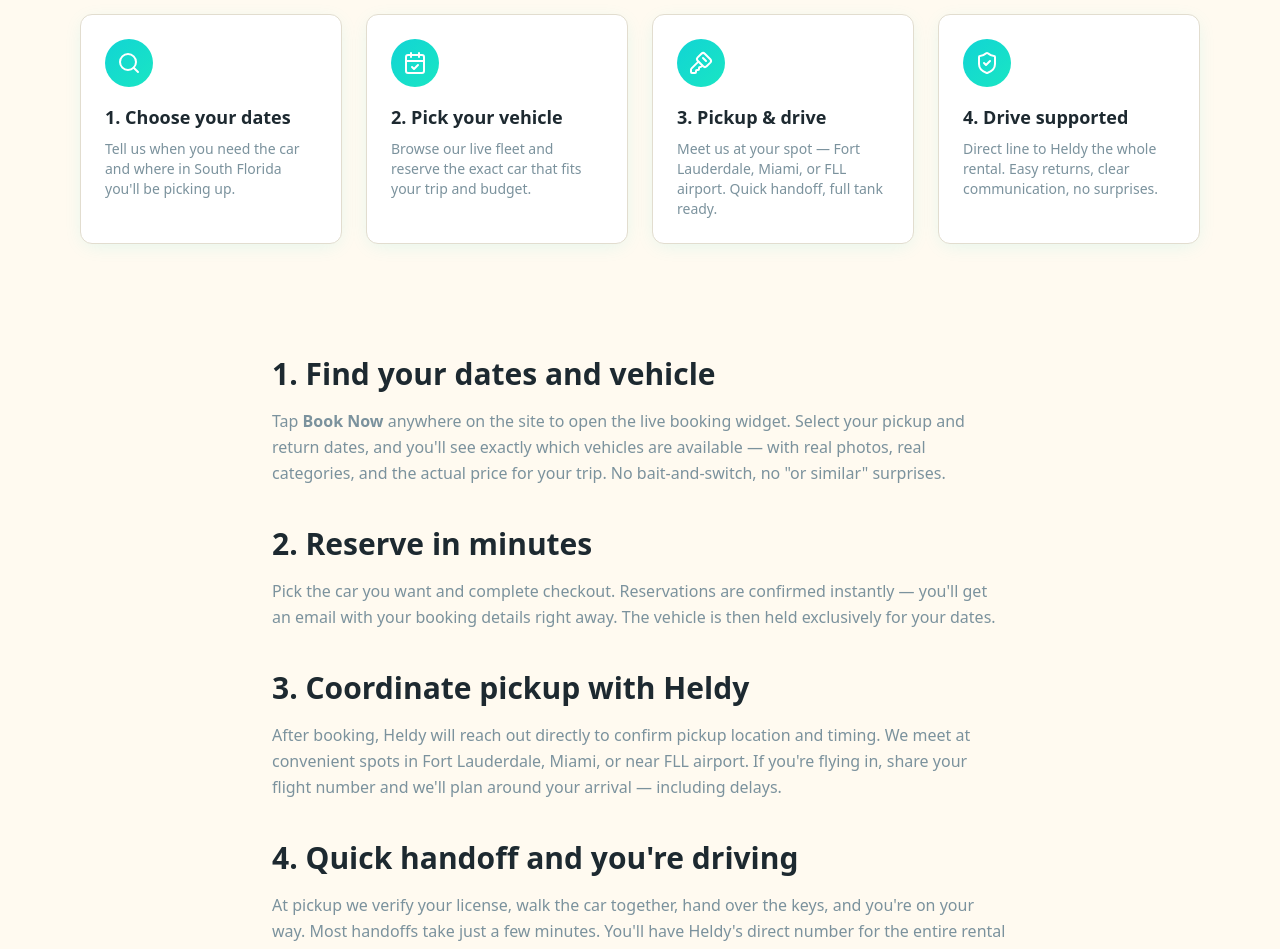
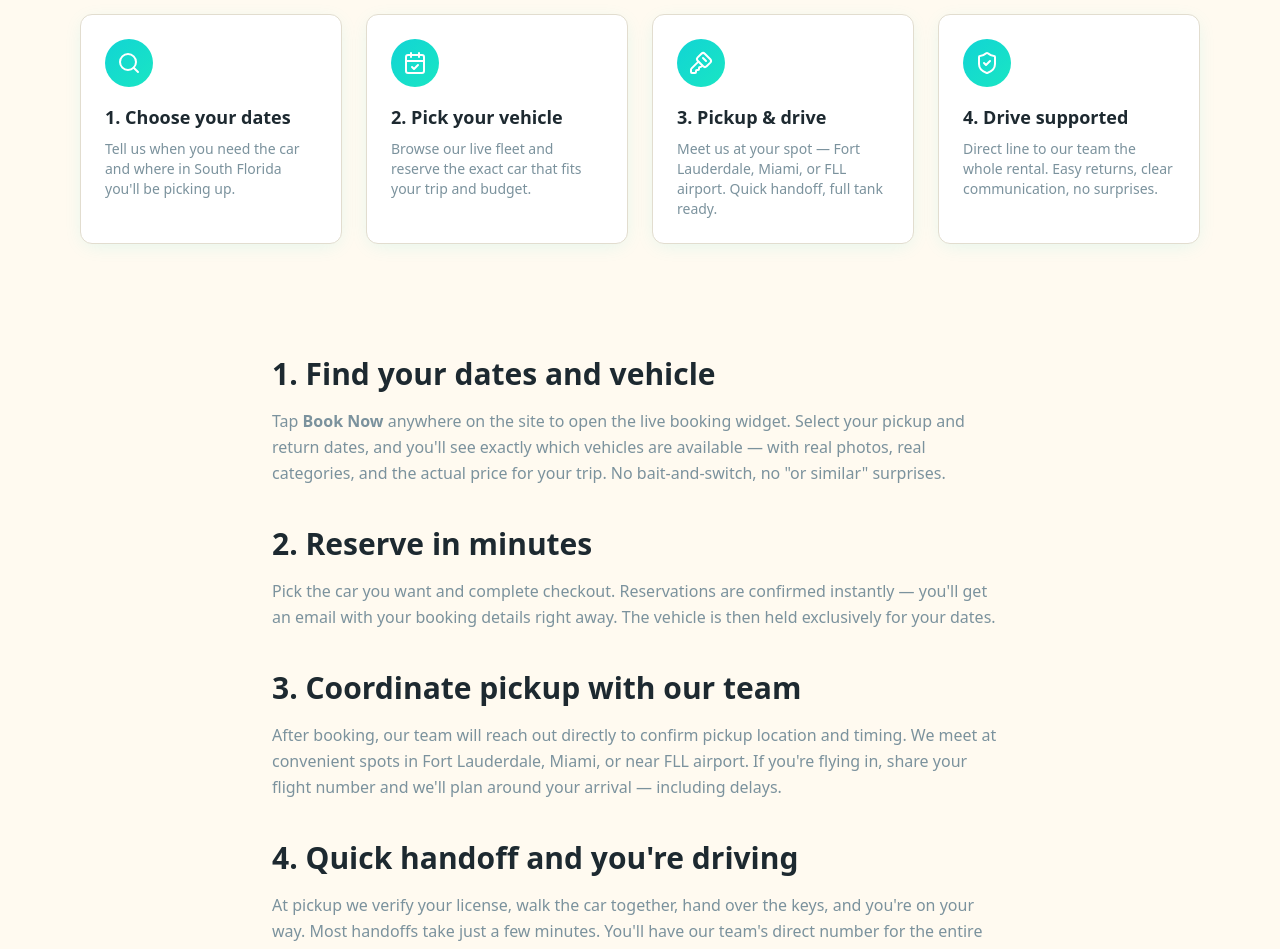
Before and after one commit to andrewheldy/rentwithheldy-07f92d39, a React (Vite) app: page /how-it-works in a window 1280 px wide. Shown: the part 460-1409 px from the top of the page. Built offline with nearby package versions, Linux system fonts and the light colour scheme.

Commit message:
Changes
Co-authored-by: andrewheldy <252666964+andrewheldy@users.noreply.github.com>

```diff
--- a/src/components/HowItWorksSteps.tsx
+++ b/src/components/HowItWorksSteps.tsx
@@ -19,7 +19,7 @@ const STEPS = [
   {
     icon: ShieldCheck,
     title: "4. Drive supported",
-    body: "Direct line to Heldy the whole rental. Easy returns, clear communication, no surprises.",
+    body: "Direct line to our team the whole rental. Easy returns, clear communication, no surprises.",
   },
 ];
 
--- a/src/pages/FLLAirport.tsx
+++ b/src/pages/FLLAirport.tsx
@@ -51,7 +51,7 @@ const FLLAirport = () => (
           "All-Star Host with hundreds of five-star trips.",
           "Live online booking — what you see is what you drive.",
           "No surprise fees at return. The booking total is the total.",
-          "Direct line to Heldy throughout your trip — not a 1-800 number.",
+          "Direct line to our team throughout your trip — not a 1-800 number.",
           "Flexible on timing for early arrivals, delays, and late returns within reason.",
         ],
       },
--- a/src/pages/HowItWorks.tsx
+++ b/src/pages/HowItWorks.tsx
@@ -25,7 +25,7 @@ const FAQS = [
   {
     question: "What happens after I book?",
     answer:
-      "Heldy will reach out to coordinate pickup details — exact location, time, and any vehicle prep notes. You'll have a direct line throughout your rental.",
+      "Our team will reach out to coordinate pickup details — exact location, time, and any vehicle prep notes. You'll have a direct line throughout your rental.",
   },
   {
     question: "What do I need to bring to pickup?",
@@ -116,10 +116,10 @@ const HowItWorks = () => {
 
           <div>
             <h2 className="text-2xl md:text-3xl font-bold text-foreground mb-4">
-              3. Coordinate pickup with Heldy
+              3. Coordinate pickup with our team
             </h2>
             <p className="text-muted-foreground leading-relaxed">
-              After booking, Heldy will reach out directly to confirm pickup
+              After booking, our team will reach out directly to confirm pickup
               location and timing. We meet at convenient spots in Fort
               Lauderdale, Miami, or near FLL airport. If you're flying in,
               share your flight number and we'll plan around your arrival —
@@ -134,7 +134,7 @@ const HowItWorks = () => {
             <p className="text-muted-foreground leading-relaxed">
               At pickup we verify your license, walk the car together, hand
               over the keys, and you're on your way. Most handoffs take just
-              a few minutes. You'll have Heldy's direct number for the entire
+              a few minutes. You'll have our team's direct number for the entire
               rental — no 1-800 lines, no script-reading agents.
             </p>
           </div>
```
